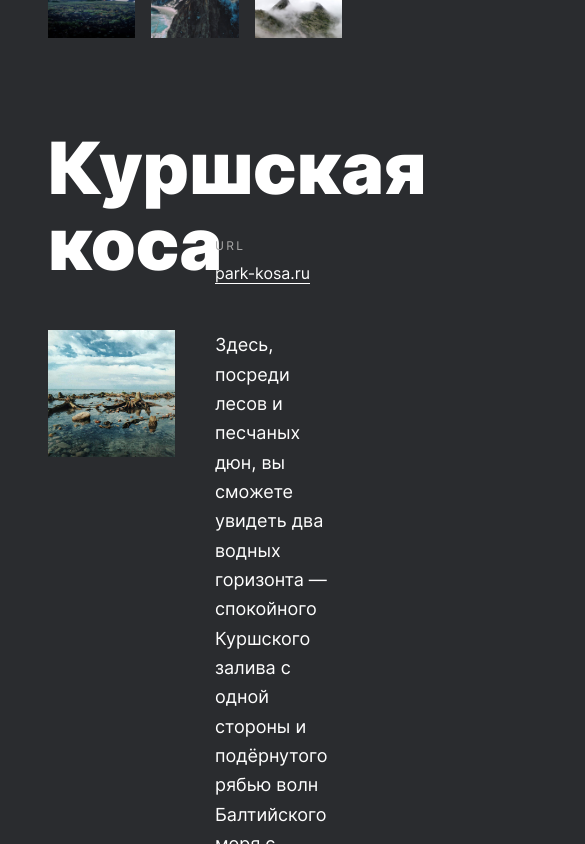
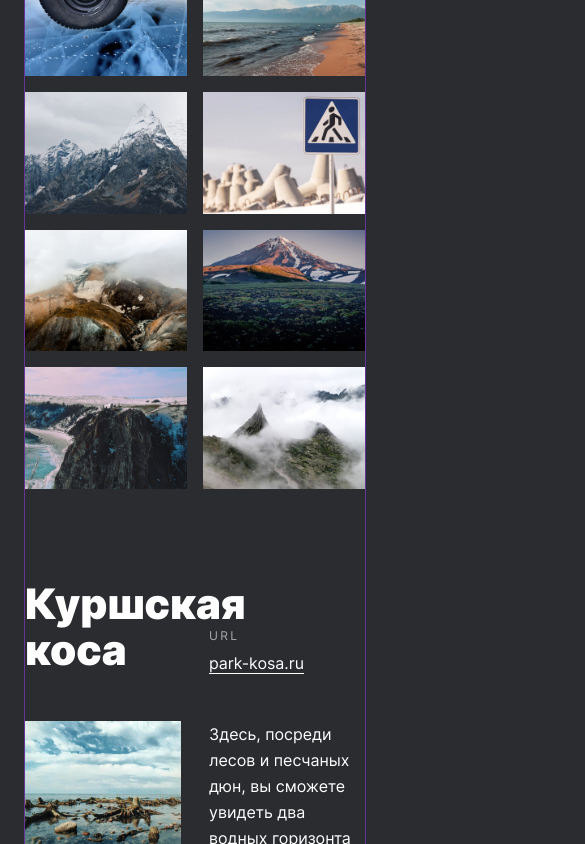
Before and after one commit to Yaroshpolk/russian-travel, a plain HTML site: page index.html in a window 390 px wide. Shown: the part 2160-3004 px from the top of the page, 585 px wide, since content can reach past the window. Drawn offline with Linux system fonts and the light colour scheme.

Commit message:
768px done

```diff
--- a/blocks/content/content.css
+++ b/blocks/content/content.css
@@ -1,10 +1,17 @@
 .content {
     margin: 0 auto;
     max-width: 1184px;
+    border: 1px solid rebeccapurple;
 }
 
-@media screen and (max-width: 1237px){
+@media screen and (max-width: 1270px){
     .content {
         margin: 0 48px;
     }
 }
+
+@media screen and (max-width: 800px){
+    .content {
+        margin: 0 24px;
+    }
+}
--- a/blocks/cover/cover.css
+++ b/blocks/cover/cover.css
@@ -15,3 +15,10 @@
         margin-right: -48px;
     }
 }
+
+@media screen and (max-width: 800px){
+    .cover {
+        margin-left: -24px;
+        margin-right: -24px;
+    }
+}
--- a/blocks/photo-grid/photo-grid.css
+++ b/blocks/photo-grid/photo-grid.css
@@ -11,3 +11,9 @@
         grid-template-columns: repeat(3, 1fr);
     }
 }
+
+@media screen and (max-width: 800px){
+    .photo-grid {
+        grid-template-columns: repeat(2, 1fr);
+    }
+}
--- a/blocks/place/__paragraph/place__paragraph.css
+++ b/blocks/place/__paragraph/place__paragraph.css
@@ -5,6 +5,13 @@
     margin: 0;
 }
 
-.place__paragraph:first-child {
-    margin-bottom: 26px;
+.place__paragraph:nth-child(2) {
+    margin-top: 26px;
 }
+
+@media screen and (max-width: 800px){
+    .place__paragraph {
+        font-size: 16px;
+        line-height: 26px;
+    }
+}
--- a/blocks/place/__title/place__title.css
+++ b/blocks/place/__title/place__title.css
@@ -5,3 +5,11 @@
     line-height: 76px;
     margin: 0;
 }
+
+@media screen and (max-width: 800px){
+    .place__title {
+        font-size: 42px;
+        max-width: 340px;
+        line-height: 46px;
+    }
+}
--- a/blocks/place/__url-heading/place__url-heading.css
+++ b/blocks/place/__url-heading/place__url-heading.css
@@ -7,3 +7,9 @@
     text-transform: uppercase;
     color: #AAA;
 }
+
+@media screen and (max-width: 800px){
+    .place__url-heading {
+        margin-top: 0;
+    }
+}
--- a/blocks/place/place.css
+++ b/blocks/place/place.css
@@ -8,3 +8,14 @@
 .place:last-child {
     margin-bottom: 0;
 }
+@media screen and (max-width: 1024px){
+    .place {
+        gap: 48px 32px;
+    }
+}
+
+@media screen and (max-width: 800px){
+    .place {
+        gap: 48px 28px;
+    }
+}
```
